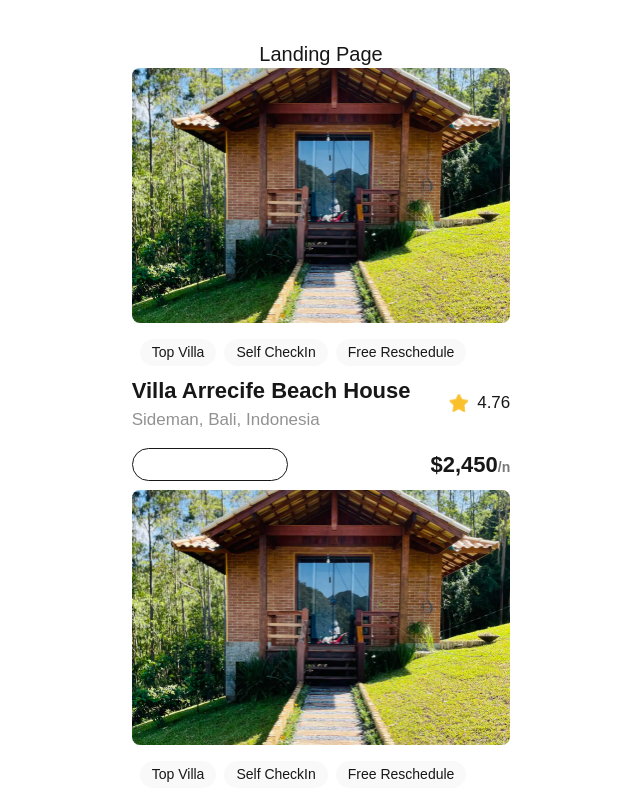
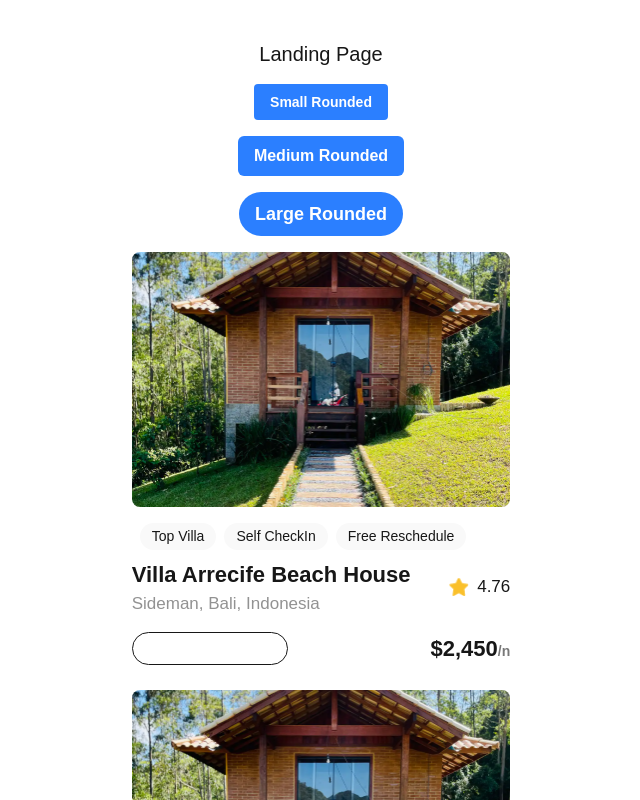
Before and after one commit to zfirstalpha/alx-project-0x00-setup, a Next.js app in the folder alx-project-0x00/: page /landing in a window 1280 px wide. Shown: the top 800 px of the page, without its empty margins (319-959 px from the left). Built offline with nearby package versions, Linux system fonts and the light colour scheme.

Commit message:
Set up components and interfaces directories

```diff
--- /dev/null
+++ b/alx-project-0x00/components/Button.tsx
@@ -0,0 +1,12 @@
+import React from "react"
+import { ButtonProps } from "@/interfaces"
+
+const Button: React.FC<ButtonProps> = ({ title, className }) => {
+  return (
+    <button className={`px-4 py-2 bg-blue-500 text-white font-semibold ${className}`}>
+      {title}
+    </button>
+  )
+}
+
+export default Button
--- a/alx-project-0x00/interfaces/index.ts
+++ b/alx-project-0x00/interfaces/index.ts
@@ -1,3 +1,4 @@
-export interface PillProps {
+export interface ButtonProps {
   title: string
+  className?: string // optional, for styling
 }
--- a/alx-project-0x00/pages/landing.tsx
+++ b/alx-project-0x00/pages/landing.tsx
@@ -1,12 +1,18 @@
 import React from "react"
 import Card from "@/components/Card"
+import Button from "@/components/Button"
 
 const Landing: React.FC = () => {
   return (
-    <div className="flex flex-col items-center mt-10">
+    <div className="flex flex-col items-center mt-10 gap-4">
       <h1 className="text-xl font-extralight">Landing Page</h1>
 
-      {/* Render the Card component multiple times */}
+      {/* Buttons of different sizes and shapes */}
+      <Button title="Small Rounded" className="rounded-sm text-sm" />
+      <Button title="Medium Rounded" className="rounded-md text-base" />
+      <Button title="Large Rounded" className="rounded-full text-lg" />
+
+      {/* Render cards below */}
       <Card />
       <Card />
       <Card />
```
